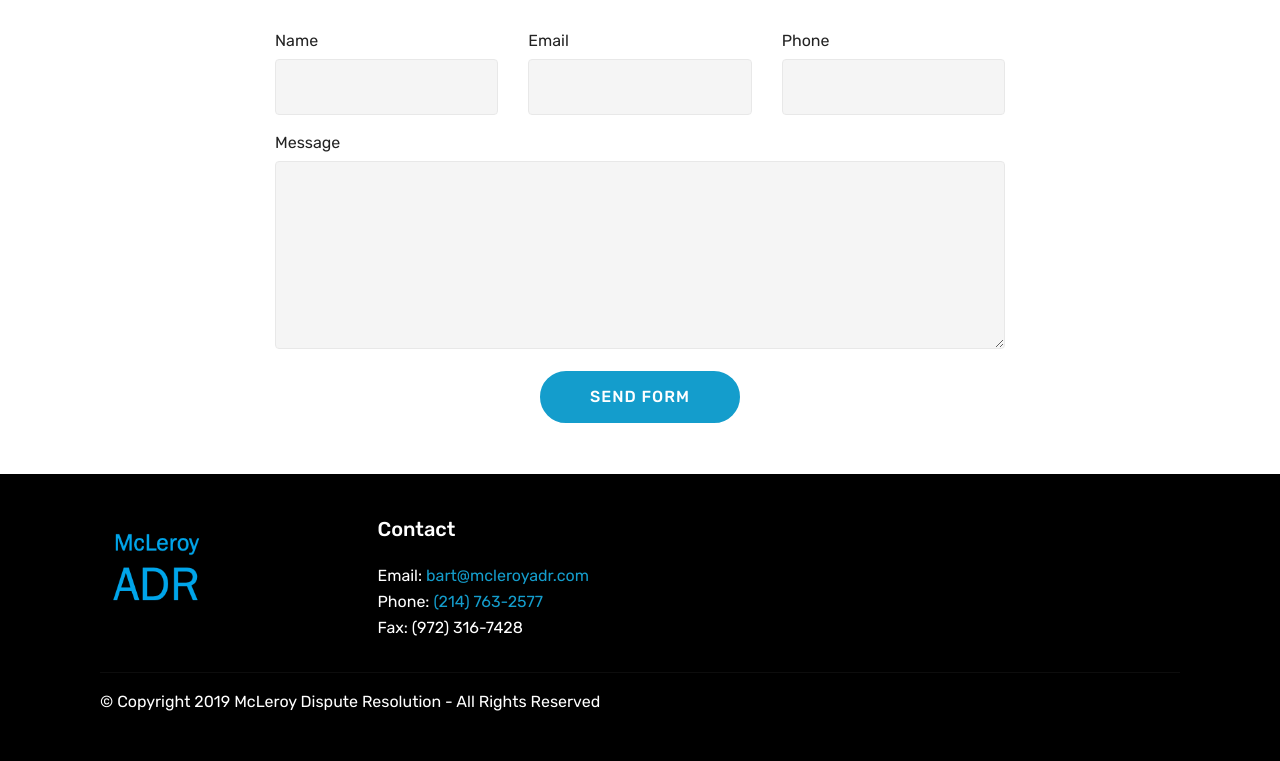
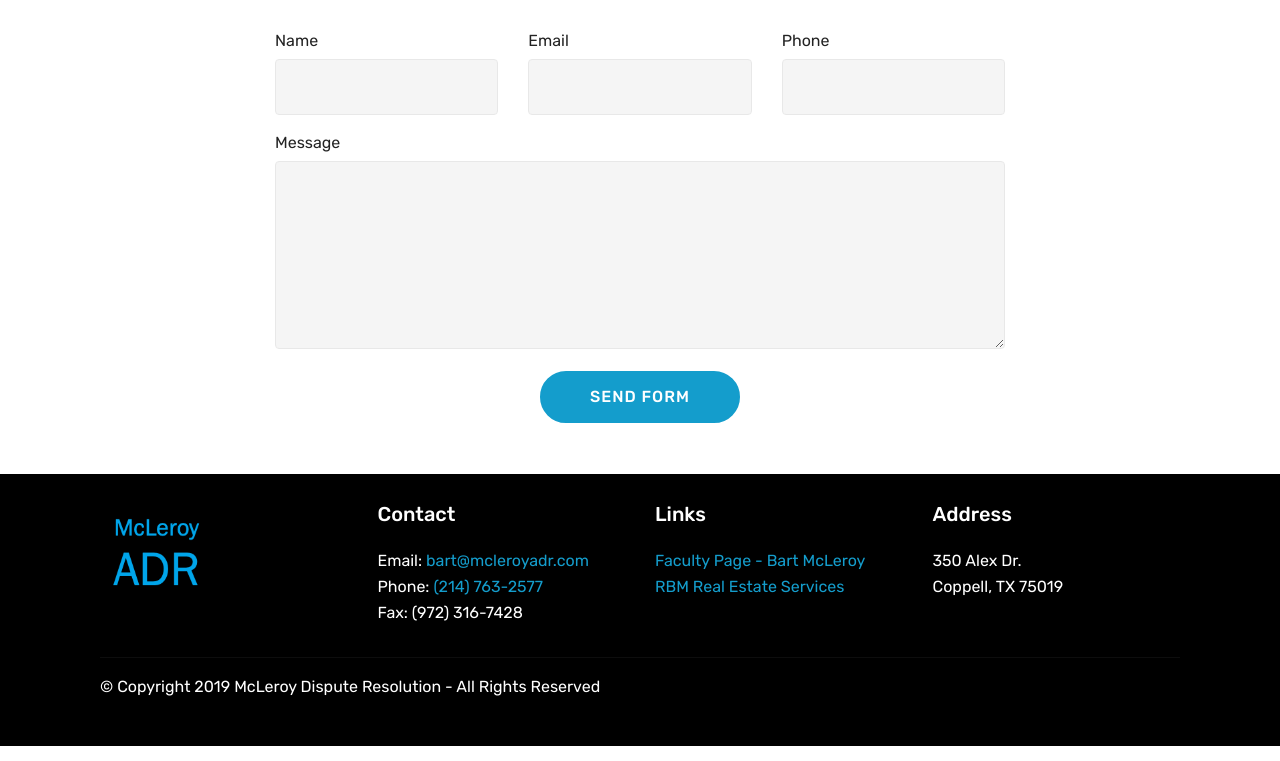
Before and after one commit to bmcleroy/mcleroyadr, a plain HTML site: page index.html in a window 1280 px wide. Shown: the part 1422-2183 px from the top of the page. Drawn offline with Linux system fonts and the light colour scheme; files whose address does not match are found by name.

Commit message:
create github pages

```diff
--- a/assets/mobirise/css/mbr-additional.css
+++ b/assets/mobirise/css/mbr-additional.css
@@ -1219,7 +1219,7 @@ section.lazy-placeholder:after {
   color: #c1c1c1 !important;
 }
 .cid-rzw2yVhgaV {
-  padding-top: 45px;
+  padding-top: 30px;
   padding-bottom: 30px;
   background-color: #000000;
 }
--- a/index.html
+++ b/index.html
@@ -62,7 +62,7 @@
     </nav>
 </section>
 
-<section class="engine"><a href="https://mobirise.info">Mobirise</a></section><section class="header1 cid-rzwdhcpMwr" id="header16-5">
+<section class="engine"><a href="https://mobirise.info/z">best css templates</a></section><section class="header1 cid-rzwdhcpMwr" id="header16-5">
 
 
 
@@ -347,7 +347,7 @@
         <div class="row justify-content-center">
             <div class="media-container-column col-lg-8" data-form-type="formoid">
                 <!---Formbuilder Form--->
-                <form action="https://mobirise.com/" method="POST" class="mbr-form form-with-styler" data-form-title="Mobirise Form"><input type="hidden" name="email" data-form-email="true" value="39GDVthXz1aaHHlkdxOYwcmZywSvapahqmWeyYtM5OJbiu/jindtxtkz68KHlwGdDPxlWvhAmA7Lx/ncYmj0JwA1jZGPD8NKIw5KOqw4QYWB4mMoULq6bcfXnIVMf2mZ">
+                <form action="https://mobirise.com/" method="POST" class="mbr-form form-with-styler" data-form-title="Mobirise Form"><input type="hidden" name="email" data-form-email="true" value="NZha6+uraMDSxqgFWUojVplW6sw8Rf5rXBRhbGqeT2cXbsgcafymwWKley3IkIYTAOV9tBiNfXqYnuZvdicEAiC3uEuVhML+AXcm+Qu5aQfXFc197+V1ZDZRVkGUbdV0">
                     <div class="row">
                         <div hidden="hidden" data-form-alert="" class="alert alert-success col-12">Thanks! We'll be in touch soon.</div>
                         <div hidden="hidden" data-form-alert-danger="" class="alert alert-danger col-12">
@@ -399,12 +399,12 @@
                 <p class="mbr-text">Email: <a href="mailto:bart@mcleroyadr.com">bart@mcleroyadr.com</a><br>Phone: <a href="tel:2147632577">(214) 763-2577</a><br>Fax: (972) 316-7428</p>
             </div>
             <div class="col-12 col-md-3 mbr-fonts-style display-7">
-                <h5 class="pb-3"></h5>
-                <p class="mbr-text"></p>
+                <h5 class="pb-3">Links</h5>
+                <p class="mbr-text"><a href="http://faculty.collin.edu/rmcleroy/" target="_blank">Faculty Page - Bart McLeroy</a><br><a href="http://rbmrealestate.com" target="_blank">RBM Real Estate Services</a></p>
             </div>
             <div class="col-12 col-md-3 mbr-fonts-style display-7">
-                <h5 class="pb-3"></h5>
-                <p class="mbr-text"></p>
+                <h5 class="pb-3">Address</h5>
+                <p class="mbr-text">350 Alex Dr.<br>Coppell, TX 75019</p>
             </div>
         </div>
         <div class="footer-lower">
```
Also changed, not shown: 1 other file.
